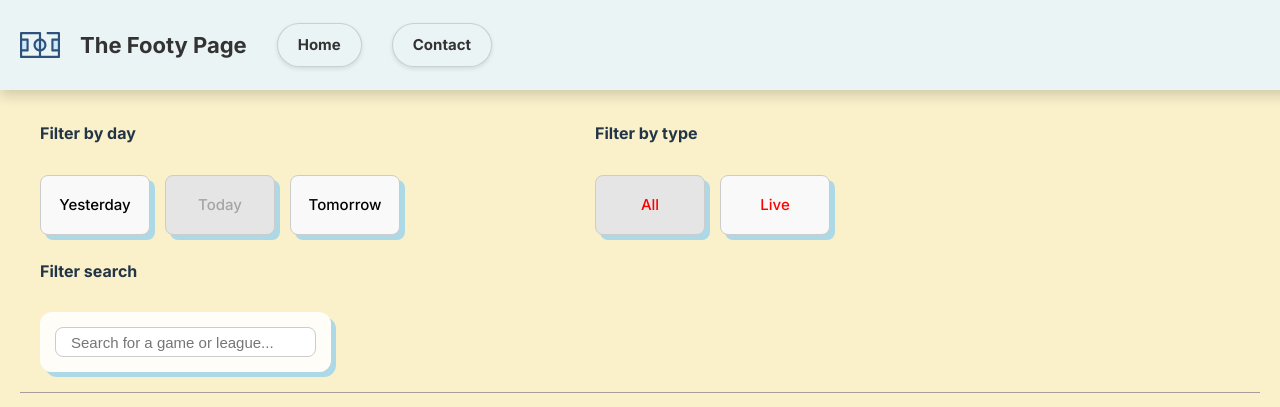
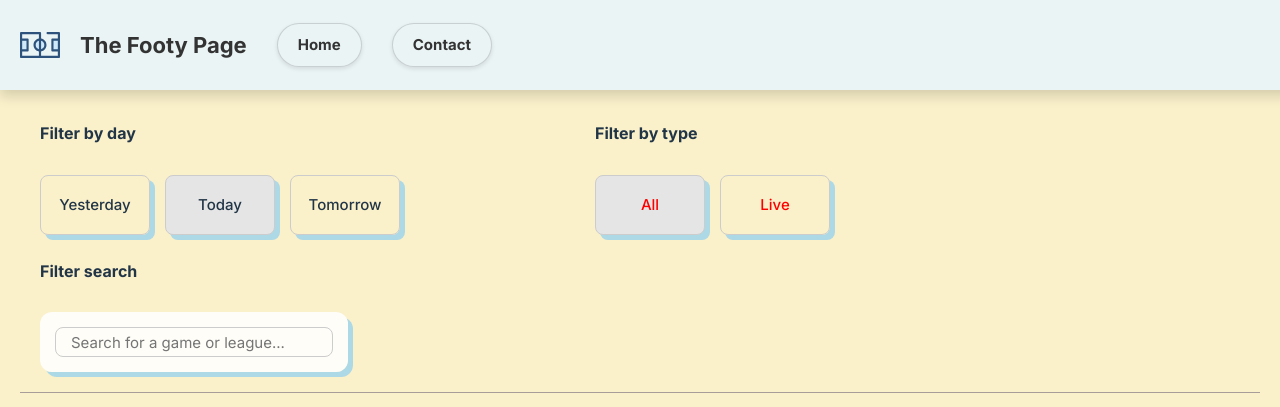
Before and after one commit to niks-77/the-footy-page-app, a React (Vite) app in the folder frontend/: page / in a window 1280 px wide. Shown: the top 407 px of the page. Built offline with nearby package versions, Linux system fonts and the light colour scheme; no server answers.

Commit message:
changing browsers' defaults

```diff
--- a/frontend/src/App.css
+++ b/frontend/src/App.css
@@ -7,3 +7,21 @@
   font-family: 'Inter', system-ui, -apple-system, BlinkMacSystemFont, sans-serif;
   overflow-x: hidden;
 }
+
+button,
+input,
+select,
+textarea {
+  appearance: none;
+  -webkit-appearance: none;
+  background-color: transparent;
+  color: inherit;
+  font-family: inherit;
+  border: none;
+  outline: none;
+}
+
+button,
+a {
+  -webkit-tap-highlight-color: transparent;
+}
```
